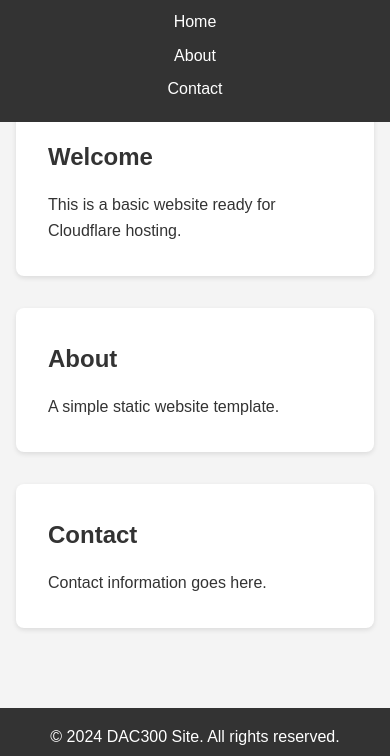
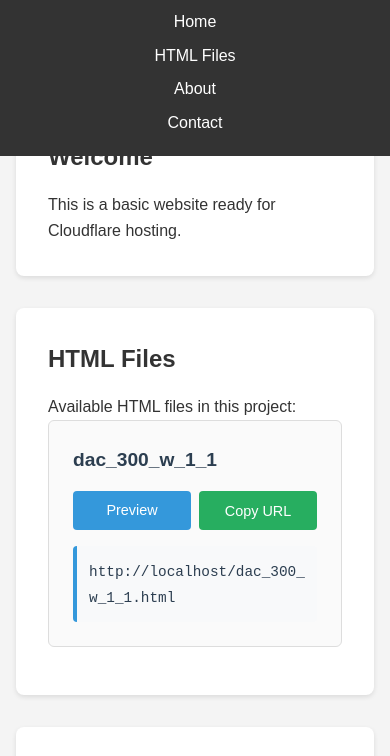
Before and after one commit to bradenriggins/dac300, a website: page index.html in a window 390 px wide. Shown: the part 70-826 px from the top of the page. Drawn offline with Linux system fonts and the light colour scheme.

Commit message:
Add files via upload

```diff
--- /dev/null
+++ b/files.json
@@ -0,0 +1,3 @@
+[
+  "dac_300_w_1_1.html"
+]
--- a/index.html
+++ b/index.html
@@ -12,6 +12,7 @@
         <nav>
             <ul>
                 <li><a href="#home">Home</a></li>
+                <li><a href="#html-files">HTML Files</a></li>
                 <li><a href="#about">About</a></li>
                 <li><a href="#contact">Contact</a></li>
             </ul>
@@ -22,6 +23,14 @@
         <section id="home">
             <h2>Welcome</h2>
             <p>This is a basic website ready for Cloudflare hosting.</p>
+        </section>
+
+        <section id="html-files">
+            <h2>HTML Files</h2>
+            <p>Available HTML files in this project:</p>
+            <div id="file-list">
+                <div class="loading">Loading files...</div>
+            </div>
         </section>
 
         <section id="about">
--- a/script.js
+++ b/script.js
@@ -40,5 +40,64 @@ document.addEventListener('DOMContentLoaded', function() {
         observer.observe(section);
     });
 
+    loadHtmlFiles();
+
     console.log('DAC300 Site loaded successfully');
 });
+
+async function loadHtmlFiles() {
+    const fileListContainer = document.getElementById('file-list');
+    const baseUrl = window.location.origin + window.location.pathname.replace('/index.html', '').replace(/\/$/, '');
+
+    try {
+        const response = await fetch('./files.json');
+        const files = await response.json();
+
+        if (files.length === 0) {
+            fileListContainer.innerHTML = '<p class="no-files">No HTML files found.</p>';
+            return;
+        }
+
+        const fileListHTML = files.map(file => {
+            const fileName = file.replace('.html', '');
+            const fileUrl = `${baseUrl}/${file}`;
+
+            return `
+                <div class="file-item">
+                    <div class="file-info">
+                        <h3 class="file-name">${fileName}</h3>
+                        <div class="file-actions">
+                            <a href="${file}" target="_blank" class="preview-btn">Preview</a>
+                            <button class="copy-btn" onclick="copyToClipboard('${fileUrl}')">Copy URL</button>
+                        </div>
+                    </div>
+                    <div class="file-url">
+                        <code>${fileUrl}</code>
+                    </div>
+                </div>
+            `;
+        }).join('');
+
+        fileListContainer.innerHTML = fileListHTML;
+
+    } catch (error) {
+        console.error('Error loading files:', error);
+        fileListContainer.innerHTML = '<p class="error">Error loading file list.</p>';
+    }
+}
+
+function copyToClipboard(text) {
+    navigator.clipboard.writeText(text).then(() => {
+        const notification = document.createElement('div');
+        notification.className = 'copy-notification';
+        notification.textContent = 'URL copied to clipboard!';
+        document.body.appendChild(notification);
+
+        setTimeout(() => {
+            notification.remove();
+        }, 2000);
+    }).catch(err => {
+        console.error('Failed to copy: ', err);
+        alert('Failed to copy URL');
+    });
+}
--- a/style.css
+++ b/style.css
@@ -77,6 +77,104 @@ footer {
     margin-top: 2rem;
 }
 
+.file-item {
+    border: 1px solid #ddd;
+    border-radius: 6px;
+    padding: 1.5rem;
+    margin-bottom: 1rem;
+    background-color: #fafafa;
+    transition: box-shadow 0.2s;
+}
+
+.file-item:hover {
+    box-shadow: 0 4px 8px rgba(0,0,0,0.1);
+}
+
+.file-info {
+    display: flex;
+    justify-content: space-between;
+    align-items: center;
+    margin-bottom: 1rem;
+}
+
+.file-name {
+    color: #2c3e50;
+    margin: 0;
+    font-size: 1.2rem;
+}
+
+.file-actions {
+    display: flex;
+    gap: 0.5rem;
+}
+
+.preview-btn, .copy-btn {
+    padding: 0.5rem 1rem;
+    border: none;
+    border-radius: 4px;
+    cursor: pointer;
+    text-decoration: none;
+    font-size: 0.9rem;
+    transition: background-color 0.2s;
+}
+
+.preview-btn {
+    background-color: #3498db;
+    color: white;
+}
+
+.preview-btn:hover {
+    background-color: #2980b9;
+}
+
+.copy-btn {
+    background-color: #27ae60;
+    color: white;
+}
+
+.copy-btn:hover {
+    background-color: #229954;
+}
+
+.file-url {
+    background-color: #f8f9fa;
+    padding: 0.75rem;
+    border-radius: 4px;
+    border-left: 4px solid #3498db;
+}
+
+.file-url code {
+    font-family: 'Courier New', monospace;
+    font-size: 0.9rem;
+    color: #2c3e50;
+    word-break: break-all;
+}
+
+.loading, .error, .no-files {
+    text-align: center;
+    padding: 2rem;
+    color: #666;
+    font-style: italic;
+}
+
+.error {
+    color: #e74c3c;
+}
+
+.copy-notification {
+    position: fixed;
+    top: 50%;
+    left: 50%;
+    transform: translate(-50%, -50%);
+    background-color: #27ae60;
+    color: white;
+    padding: 1rem 2rem;
+    border-radius: 6px;
+    box-shadow: 0 4px 12px rgba(0,0,0,0.3);
+    z-index: 2000;
+    font-weight: bold;
+}
+
 @media (max-width: 768px) {
     nav ul {
         flex-direction: column;
@@ -91,4 +189,20 @@ footer {
         margin-top: 160px;
         padding: 1rem;
     }
+
+    .file-info {
+        flex-direction: column;
+        align-items: flex-start;
+        gap: 1rem;
+    }
+
+    .file-actions {
+        width: 100%;
+        justify-content: space-between;
+    }
+
+    .preview-btn, .copy-btn {
+        flex: 1;
+        text-align: center;
+    }
 }
```
